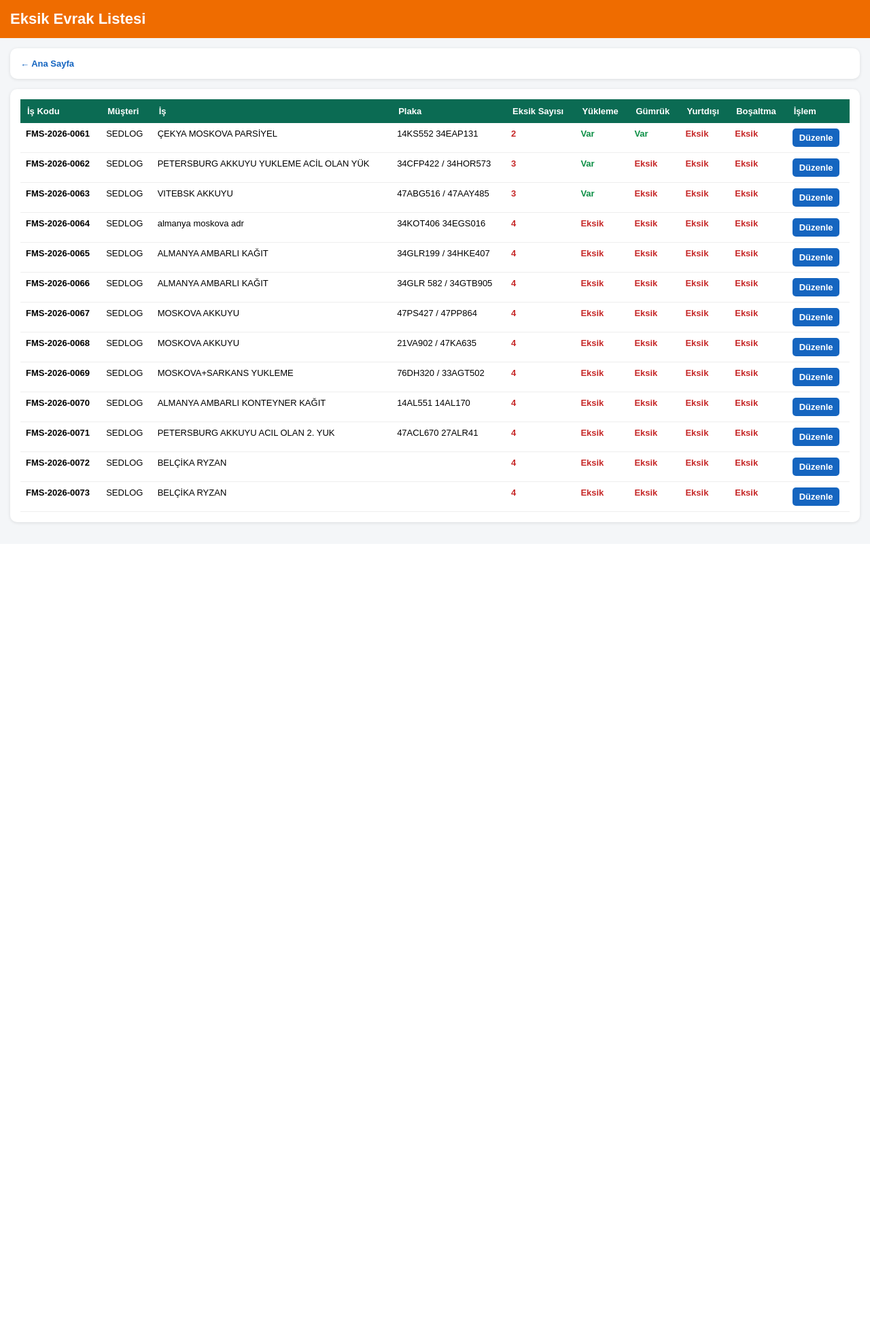
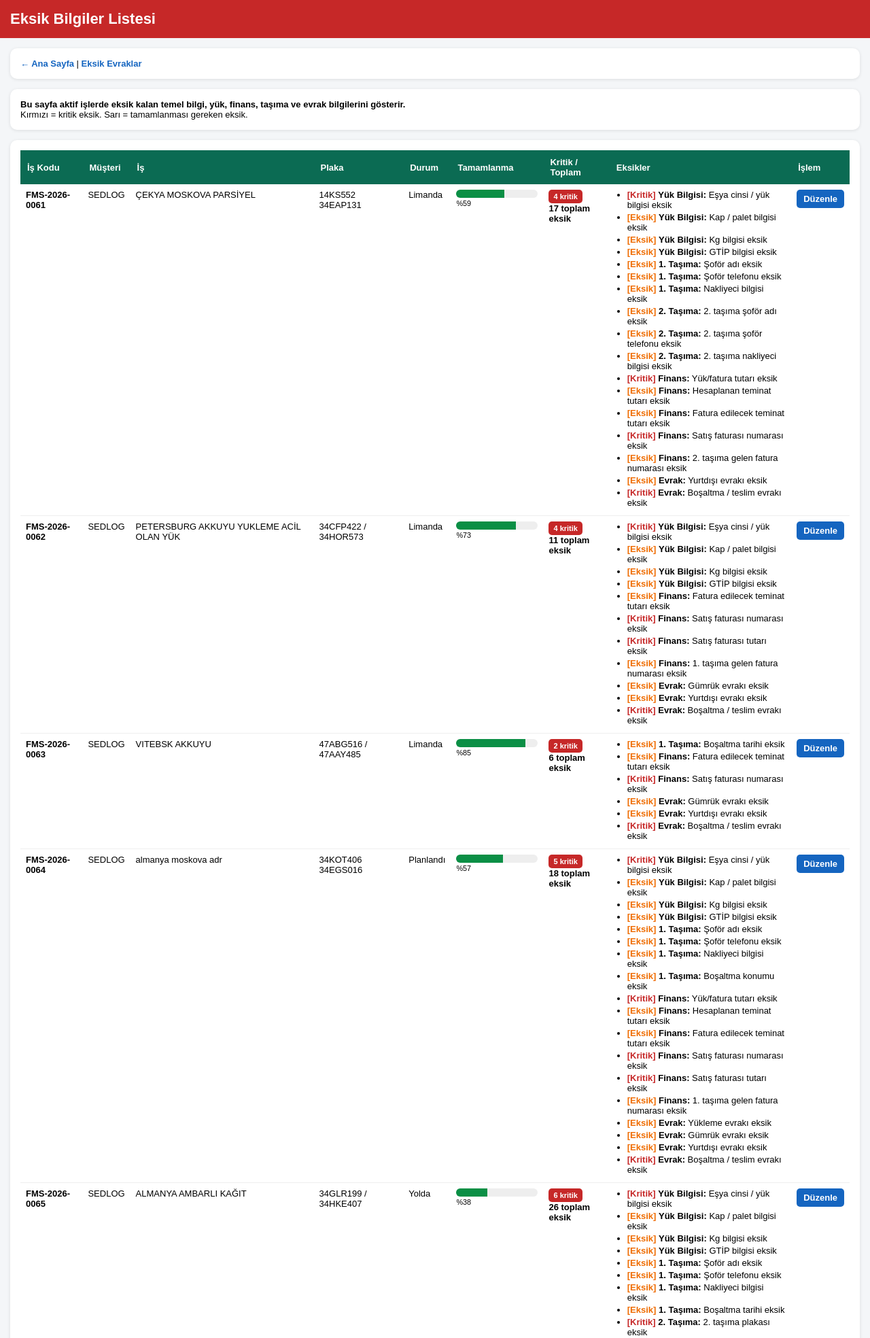
Before and after one commit to ozgurgenc122/fms-site, a Django app: page /eksik-evraklar/ in a window 1280 px wide. Shown: the top 1968 px of the page at 68% size. Before the commit the page ends 773 px from the top, so only its background shows below. Run offline with Django 5.2, Linux system fonts and the light colour scheme; a user stored in the database is signed in; data comes from the database, SQL or seed files in the repository.

Commit message:
eksik bilgiler duzeltildi

```diff
--- a/takip/models.py
+++ b/takip/models.py
@@ -333,6 +333,144 @@ class Is(models.Model):
 
         return max(gun, 0)
 
+
+    def eksik_bilgi_listesi(self):
+        eksikler = []
+
+        def bos(deger):
+            return deger in [None, "", 0, Decimal("0")]
+
+        def ekle(kategori, alan, seviye="Sarı"):
+            eksikler.append({"kategori": kategori, "alan": alan, "seviye": seviye})
+
+        # Temel iş bilgileri
+        if not self.musteri_adi:
+            ekle("Temel Bilgi", "Müşteri adı eksik", "Kırmızı")
+        if not self.isin_adi:
+            ekle("Temel Bilgi", "İşin adı eksik", "Sarı")
+        if not self.hat:
+            ekle("Temel Bilgi", "Hat / güzergah eksik", "Sarı")
+        if not self.para_birimi:
+            ekle("Finans", "Para birimi seçilmemiş", "Kırmızı")
+
+        # Yük bilgileri
+        if not self.esya_cinsi:
+            ekle("Yük Bilgisi", "Eşya cinsi / yük bilgisi eksik", "Kırmızı")
+        if not self.kap:
+            ekle("Yük Bilgisi", "Kap / palet bilgisi eksik", "Sarı")
+        if not self.kg:
+            ekle("Yük Bilgisi", "Kg bilgisi eksik", "Sarı")
+        if not self.gtip:
+            ekle("Yük Bilgisi", "GTİP bilgisi eksik", "Sarı")
+        if not self.arac_tipi:
+            ekle("Yük Bilgisi", "Araç tipi eksik", "Sarı")
+
+        # 1. taşıma bilgileri
+        if not self.plaka:
+            ekle("1. Taşıma", "Plaka eksik", "Kırmızı")
+        if not self.sofor_adi:
+            ekle("1. Taşıma", "Şoför adı eksik", "Sarı")
+        if not self.sofor_no:
+            ekle("1. Taşıma", "Şoför telefonu eksik", "Sarı")
+        if not self.nakliyeci:
+            ekle("1. Taşıma", "Nakliyeci bilgisi eksik", "Sarı")
+        if not self.planlanan_yukleme_zamani and not self.gerceklesen_yukleme_zamani:
+            ekle("1. Taşıma", "Yükleme tarihi eksik", "Kırmızı")
+        if not self.yukleme_konum:
+            ekle("1. Taşıma", "Yükleme konumu eksik", "Sarı")
+        if not self.bosaltma_konum:
+            ekle("1. Taşıma", "Boşaltma konumu eksik", "Sarı")
+        if self.durum not in ["Teklif", "Planlandı", "Yüklemede"] and not self.bosaltma_zamani:
+            ekle("1. Taşıma", "Boşaltma tarihi eksik", "Sarı")
+
+        # 2. taşıma bilgileri
+        if self.ikinci_tasima_var_mi == "Evet":
+            if not self.ikinci_plaka:
+                ekle("2. Taşıma", "2. taşıma plakası eksik", "Kırmızı")
+            if not self.ikinci_sofor_adi:
+                ekle("2. Taşıma", "2. taşıma şoför adı eksik", "Sarı")
+            if not self.ikinci_sofor_no:
+                ekle("2. Taşıma", "2. taşıma şoför telefonu eksik", "Sarı")
+            if not self.ikinci_nakliyeci:
+                ekle("2. Taşıma", "2. taşıma nakliyeci bilgisi eksik", "Sarı")
+            if not self.ikinci_yukleme_konum:
+                ekle("2. Taşıma", "2. taşıma yükleme konumu eksik", "Sarı")
+            if not self.ikinci_bosaltma_konum:
+                ekle("2. Taşıma", "2. taşıma boşaltma konumu eksik", "Sarı")
+            if not self.ikinci_planlanan_yukleme_zamani and not self.ikinci_gerceklesen_yukleme_zamani:
+                ekle("2. Taşıma", "2. taşıma yükleme tarihi eksik", "Sarı")
+
+        # Finans bilgileri
+        if bos(self.fatura_tutari):
+            ekle("Finans", "Yük/fatura tutarı eksik", "Kırmızı")
+        if bos(self.hesaplanan_teminat):
+            ekle("Finans", "Hesaplanan teminat tutarı eksik", "Sarı")
+        if bos(self.fatura_edilecek_teminat_tutari):
+            ekle("Finans", "Fatura edilecek teminat tutarı eksik", "Sarı")
+        if self.teminat_satisa_dahil_mi == "Hayır" and not self.teminat_ayri_fatura_no:
+            ekle("Finans", "Teminat ayrı fatura numarası eksik", "Kırmızı")
+        if not self.satis_faturasi:
+            ekle("Finans", "Satış faturası numarası eksik", "Kırmızı")
+        if bos(self.satis_faturasi_tutari):
+            ekle("Finans", "Satış faturası tutarı eksik", "Kırmızı")
+        if not self.tasima1_gelen_fatura:
+            ekle("Finans", "1. taşıma gelen fatura numarası eksik", "Sarı")
+        if bos(self.tasima1_gelen_fatura_tutari):
+            ekle("Finans", "1. taşıma gelen fatura tutarı eksik", "Sarı")
+        if self.ikinci_tasima_var_mi == "Evet":
+            if not self.tasima2_gelen_fatura:
+                ekle("Finans", "2. taşıma gelen fatura numarası eksik", "Sarı")
+            if bos(self.tasima2_gelen_fatura_tutari):
+                ekle("Finans", "2. taşıma gelen fatura tutarı eksik", "Sarı")
+        if self.gelen_fatura_numarasi and bos(self.gelen_fatura_tutari):
+            ekle("Finans", "Gelen fatura tutarı eksik", "Sarı")
+        if self.gelen_fatura_tutari and not self.gelen_fatura_numarasi:
+            ekle("Finans", "Gelen fatura numarası eksik", "Sarı")
+        if self.gelen_gemi_faturasi and bos(self.gemi_faturasi_tutari):
+            ekle("Finans", "Gemi faturası tutarı eksik", "Sarı")
+
+        # Gemi / liman bilgileri
+        if self.gemi_adi or self.gemi_kalkis_tarihi or self.gemi_yanasma_tarihi:
+            if not self.gemi_adi:
+                ekle("Gemi / Liman", "Gemi adı eksik", "Sarı")
+            if not self.gemi_kalkis_tarihi:
+                ekle("Gemi / Liman", "Gemi kalkış tarihi eksik", "Sarı")
+            if not self.gemi_yanasma_tarihi:
+                ekle("Gemi / Liman", "Gemi yanaşma tarihi eksik", "Sarı")
+
+        # Evrak bilgileri
+        if not self.yukleme_evraklari:
+            ekle("Evrak", "Yükleme evrakı eksik", "Sarı")
+        if not self.gumruk_evraklari:
+            ekle("Evrak", "Gümrük evrakı eksik", "Sarı")
+        if not self.yurtdisi_evraklari:
+            ekle("Evrak", "Yurtdışı evrakı eksik", "Sarı")
+        if not self.bosaltma_evraklari:
+            ekle("Evrak", "Boşaltma / teslim evrakı eksik", "Kırmızı")
+
+        return eksikler
+
+    def eksik_bilgi_sayisi(self):
+        return len(self.eksik_bilgi_listesi())
+
+    def kritik_eksik_sayisi(self):
+        return len([x for x in self.eksik_bilgi_listesi() if x.get("seviye") == "Kırmızı"])
+
+    def eksik_bilgi_durumu(self):
+        kritik = self.kritik_eksik_sayisi()
+        toplam = self.eksik_bilgi_sayisi()
+        if toplam == 0:
+            return "Tam"
+        if kritik > 0:
+            return f"{kritik} kritik / {toplam} eksik"
+        return f"{toplam} eksik"
+
+    def tamamlanma_orani(self):
+        toplam_kontrol = 42
+        eksik = self.eksik_bilgi_sayisi()
+        oran = int(max(0, min(100, ((toplam_kontrol - eksik) / toplam_kontrol) * 100)))
+        return oran
+
     def eksik_evrak_sayisi(self):
         sayi = 0
         if not self.yukleme_evraklari:
--- /dev/null
+++ b/takip/templates/takip/eksik_bilgiler.html
@@ -0,0 +1,95 @@
+<!DOCTYPE html>
+<html lang="tr">
+<head>
+<meta charset="UTF-8">
+<title>Eksik Bilgiler</title>
+<style>
+body{font-family:Arial;background:#f4f6f8;margin:0;font-size:13px;}
+.top{background:#c62828;color:white;padding:15px;font-weight:bold;font-size:22px;}
+.wrap{padding:15px;}
+.box{background:white;padding:15px;border-radius:10px;box-shadow:0 1px 5px rgba(0,0,0,0.1);margin-bottom:15px;}
+a{color:#1565c0;font-weight:bold;text-decoration:none;}
+table{width:100%;border-collapse:collapse;background:white;}
+th{background:#0b6b53;color:white;padding:10px;text-align:left;}
+td{padding:8px;border-bottom:1px solid #eee;vertical-align:top;}
+.bad{color:#c62828;font-weight:bold;}
+.warn{color:#ef6c00;font-weight:bold;}
+.ok{color:#0b8f45;font-weight:bold;}
+.btn{background:#1565c0;color:white;padding:6px 10px;border-radius:5px;display:inline-block;}
+.badge-red{background:#c62828;color:white;padding:4px 7px;border-radius:5px;font-size:11px;font-weight:bold;display:inline-block;}
+.badge-yellow{background:#ef6c00;color:white;padding:4px 7px;border-radius:5px;font-size:11px;font-weight:bold;display:inline-block;}
+.progress{width:120px;background:#eee;border-radius:8px;overflow:hidden;height:12px;}
+.progress div{height:12px;background:#0b8f45;}
+ul{margin:0;padding-left:18px;}
+li{margin-bottom:3px;}
+</style>
+</head>
+<body>
+<div class="top">Eksik Bilgiler Listesi</div>
+<div class="wrap">
+<div class="box">
+<a href="{% url 'ana_sayfa' %}">← Ana Sayfa</a> |
+<a href="{% url 'eksik_evraklar' %}">Eksik Evraklar</a>
+</div>
+
+<div class="box">
+<b>Bu sayfa aktif işlerde eksik kalan temel bilgi, yük, finans, taşıma ve evrak bilgilerini gösterir.</b><br>
+Kırmızı = kritik eksik. Sarı = tamamlanması gereken eksik.
+</div>
+
+<div class="box">
+<table>
+<thead>
+<tr>
+<th>İş Kodu</th>
+<th>Müşteri</th>
+<th>İş</th>
+<th>Plaka</th>
+<th>Durum</th>
+<th>Tamamlanma</th>
+<th>Kritik / Toplam</th>
+<th>Eksikler</th>
+<th>İşlem</th>
+</tr>
+</thead>
+<tbody>
+{% for item in isler %}
+<tr>
+<td><b>{{ item.kayit.is_kodu }}</b></td>
+<td>{{ item.kayit.musteri_adi|default:"-" }}</td>
+<td>{{ item.kayit.isin_adi|default:"-" }}</td>
+<td>{{ item.kayit.plaka|default:"-" }}</td>
+<td>{{ item.kayit.durum }}</td>
+<td>
+<div class="progress"><div style="width:{{ item.oran }}%;"></div></div>
+<small>%{{ item.oran }}</small>
+</td>
+<td>
+{% if item.kritik_sayisi > 0 %}
+<span class="badge-red">{{ item.kritik_sayisi }} kritik</span>
+{% else %}
+<span class="badge-yellow">Kritik yok</span>
+{% endif %}
+<br><b>{{ item.eksik_sayisi }} toplam eksik</b>
+</td>
+<td>
+<ul>
+{% for eksik in item.eksikler %}
+<li>
+{% if eksik.seviye == "Kırmızı" %}<span class="bad">[Kritik]</span>{% else %}<span class="warn">[Eksik]</span>{% endif %}
+<b>{{ eksik.kategori }}:</b> {{ eksik.alan }}
+</li>
+{% endfor %}
+</ul>
+</td>
+<td><a class="btn" href="{% url 'is_duzenle' item.kayit.id %}">Düzenle</a></td>
+</tr>
+{% empty %}
+<tr><td colspan="9" class="ok">Aktif işlerde eksik bilgi yok.</td></tr>
+{% endfor %}
+</tbody>
+</table>
+</div>
+</div>
+</body>
+</html>
--- a/takip/urls.py
+++ b/takip/urls.py
@@ -18,7 +18,8 @@ urlpatterns = [
     path("riskler/", views.risk_listesi, name="risk_listesi"),
     path("cariler/", views.cari_listesi, name="cari_listesi"),
     path("tamamlanan-isler/", views.tamamlanan_isler, name="tamamlanan_isler"),
-    path("eksik-evraklar/", views.eksik_evraklar, name="eksik_evraklar"),
+    path("eksik-evraklar/", views.eksik_bilgiler, name="eksik_evraklar"),
+    path("eksik-bilgiler/", views.eksik_bilgiler, name="eksik_bilgiler"),
     path("risk/ekle/", views.risk_ekle, name="risk_ekle"),
     path("risk/sil/<int:id>/", views.risk_sil, name="risk_sil"),
     path("cikis/", views.guvenli_cikis, name="guvenli_cikis"),
--- a/takip/views.py
+++ b/takip/views.py
@@ -746,6 +746,22 @@ def yedek_geri_yukle(request, dosya_adi=None):
 
 
 @login_required(login_url="login")
+def eksik_bilgiler(request):
+    tum_isler = Is.objects.exclude(durum__in=["Tamamlandı", "İptal"]).order_by("sira_no", "id")
+    isler = []
+    for kayit in tum_isler:
+        eksikler = kayit.eksik_bilgi_listesi()
+        if eksikler:
+            isler.append({
+                "kayit": kayit,
+                "eksikler": eksikler,
+                "eksik_sayisi": len(eksikler),
+                "kritik_sayisi": len([x for x in eksikler if x.get("seviye") == "Kırmızı"]),
+                "oran": kayit.tamamlanma_orani(),
+            })
+    return render(request, "takip/eksik_bilgiler.html", {"isler": isler})
+
+@login_required(login_url="login")
 def eksik_evraklar(request):
     isler = [i for i in Is.objects.exclude(durum__in=["Tamamlandı", "İptal"]).order_by("sira_no", "id") if i.eksik_evrak_sayisi() > 0]
     return render(request, "takip/eksik_evraklar.html", {"isler": isler})
```
Also changed, not shown: takip/templates/takip/ana_sayfa.html (+18 -3 lines).
